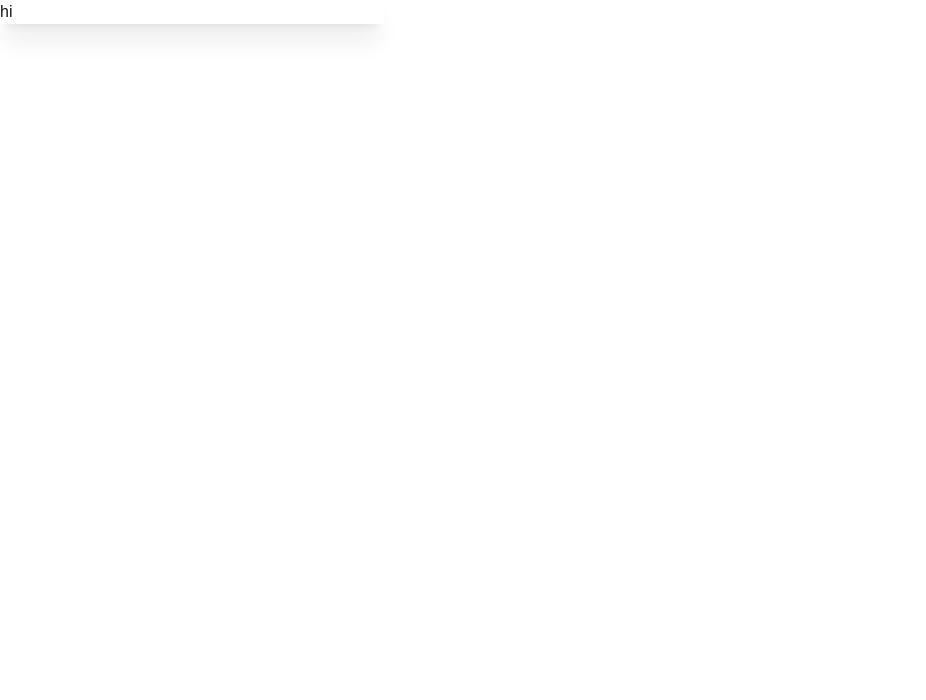
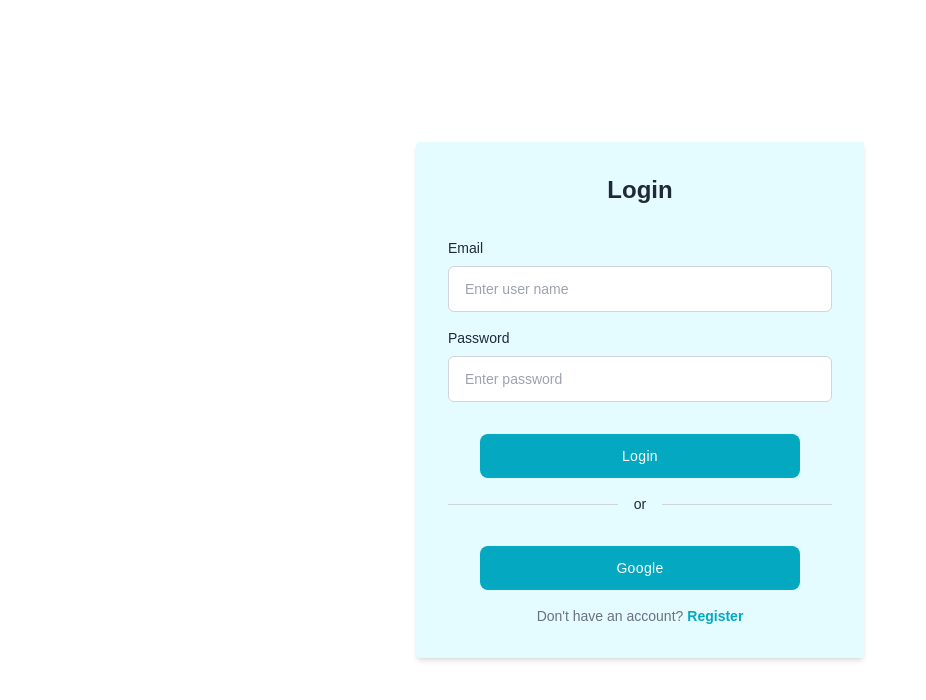
Before and after one commit to e-kasturi/GrabIt, a Next.js app in the folder grabit/: page /login in a window 1280 px wide. Shown: the top 700 px of the page, without its empty margins (0-926 px from the left). Built offline with nearby package versions, Linux system fonts and the light colour scheme.

Commit message:
layouting Login

```diff
--- a/grabit/src/app/login/page.tsx
+++ b/grabit/src/app/login/page.tsx
@@ -1,8 +1,79 @@
-const Login =() =>{
-    return (
-        <div className="card bg-base-100 w-96 shadow-xl">
-        <span>hi</span>
+const Login = () => {
+  return (
+
+      <div>
+          <div className="min-h-screen flex flex-col items-center justify-center py-6 px-4">
+            <div className="max-w-md w-full">
+              <div className="p-8 rounded-l bg-[#E4FBFF] shadow-md">
+                <h2 className="text-gray-800 text-center text-2xl font-bold">
+                  Login
+                </h2>
+                <form className="mt-8 space-y-4">
+                  <div>
+                    <label className="text-gray-800 text-sm mb-2 block">
+                      Email
+                    </label>
+                    <div className="relative flex items-center">
+                      <input
+                        name="email"
+                        type="text"
+                        required=""
+                        className="w-full text-gray-800 text-sm border border-gray-300 px-4 py-3 rounded-md outline-blue-600"
+                        placeholder="Enter user name"
+                      />
+                    </div>
+                  </div>
+                  <div>
+                    <label className="text-gray-800 text-sm mb-2 block">
+                      Password
+                    </label>
+                    <div className="relative flex items-center">
+                      <input
+                        name="password"
+                        type="password"
+                        required=""
+                        className="w-full text-gray-800 text-sm border border-gray-300 px-4 py-3 rounded-md outline-blue-600"
+                        placeholder="Enter password"
+                      />
+                    </div>
+                  </div>
+                  <div className="flex justify-center !mt-8">
+                    <button
+                      type="button"
+                      className="w-80 py-3 px-4 text-sm tracking-wide rounded-lg text-white bg-[#04A8C1] hover:bg-[#02A8b1] focus:outline-none"
+                    >
+                      Login
+                    </button>
+                  </div>
+                  <div className="my-4 flex items-center gap-4">
+                    <hr className="w-full border-gray-300" />
+                    <p className="text-sm text-gray-800 text-center">or</p>
+                    <hr className="w-full border-gray-300" />
+                  </div>
+                  <div className="flex justify-center !mt-8">
+                    <button
+                      type="button"
+                      className=" w-80 py-3 px-4 text-sm tracking-wide rounded-lg text-white bg-[#04A8C1] hover:bg-[#02A8b1] focus:outline-none"
+                    >
+                      Google
+                    </button>
+                  </div>
+                  <p className="text-gray-500 text-sm text-center">
+                    Don't have an account?
+                    <a
+                      href="javascript:void(0);"
+                      className="text-[#04A8C1]  hover:underline ml-1 whitespace-nowrap font-semibold"
+                    >
+                      Register
+                    </a>
+                  </p>
+                </form>
+              </div>
+            </div>
+          </div>
         </div>
-    )
-}
-export default Login
+
+
+  );
+};
+export default Login;
```
